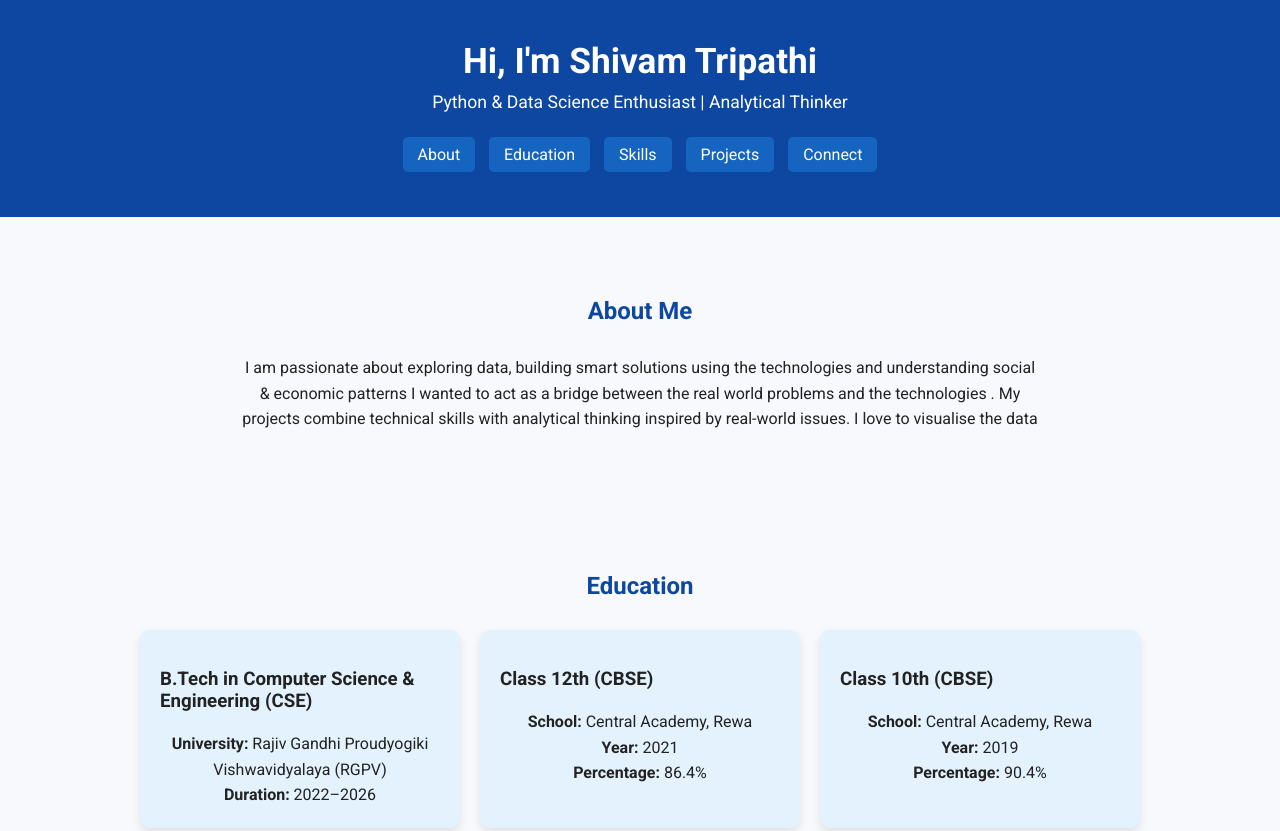
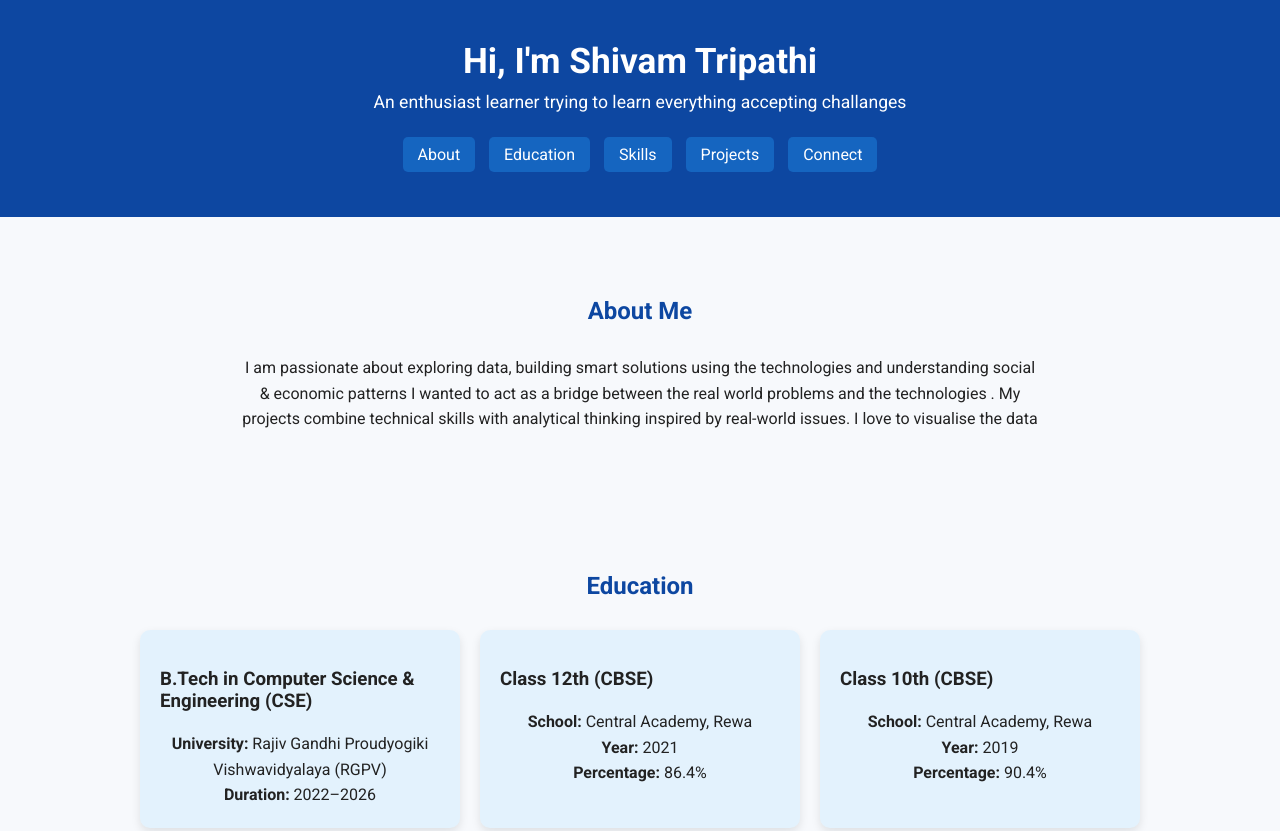
Before and after one commit to Shivvu-crypto/portfolio, a plain HTML site: page index.html in a window 1280 px wide. Shown: the top 831 px of the page. Drawn offline with Linux system fonts and the light colour scheme.

Commit message:
Update index.html

```diff
--- a/index.html
+++ b/index.html
@@ -13,7 +13,7 @@
   <header>
     <div class="header-content">
       <h1>Hi, I'm <span id="dynamic-name"></span></h1>
-      <p>Python & Data Science Enthusiast | Analytical Thinker</p>
+      <p> An enthusiast learner  trying to learn everything accepting challanges</p>
       <nav>
         <a href="#about" class="btn">About</a>
         <a href="#education" class="btn">Education</a>
```
